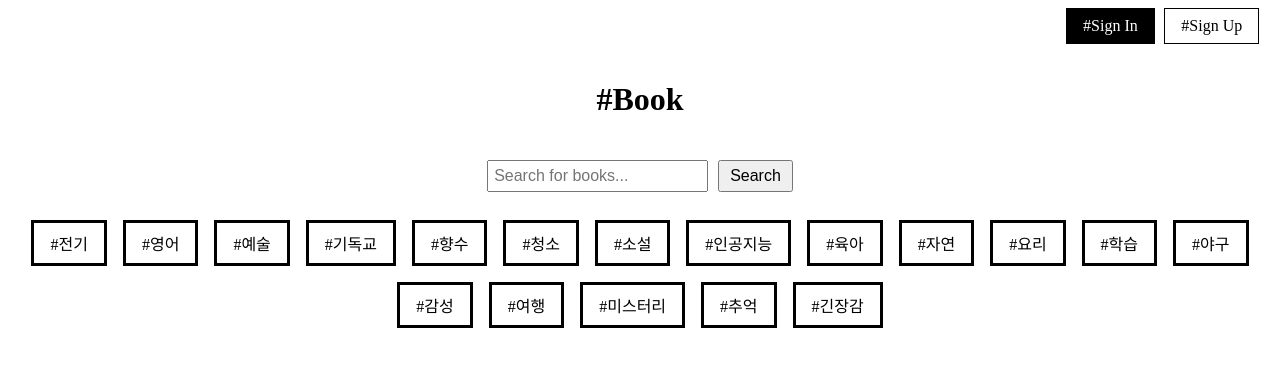
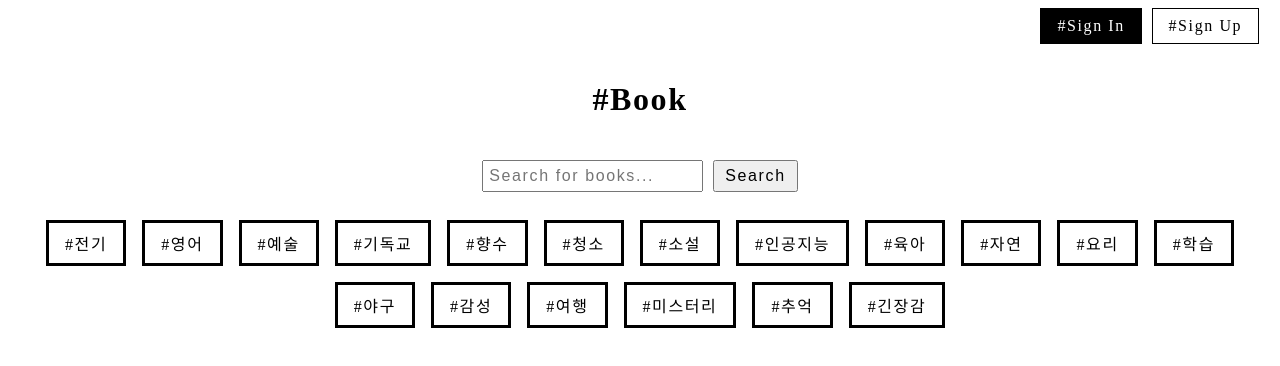
Before and after one commit to fbghk/test_nest_next, a Next.js app in the folder client/: page / in a window 1280 px wide. Shown: the top 366 px of the page. Built offline with nearby package versions, Linux system fonts and the light colour scheme.

Commit message:
Fix .\styles"

```diff
--- a/client/styles/Auth.module.css
+++ b/client/styles/Auth.module.css
@@ -12,6 +12,7 @@
 .title {
   text-align: center;
   font-size: 2rem;
+  letter-spacing: .1rem;
   margin-bottom: 1rem;
 }
 
@@ -26,6 +27,7 @@
   border: 1px solid #ddd;
   border-radius: 5px;
   font-size: 1rem;
+  letter-spacing: .1rem;
 }
 
 .button {
@@ -36,6 +38,7 @@
   border: none;
   border-radius: 5px;
   font-size: 1rem;
+  letter-spacing: .1rem;
   cursor: pointer;
 }
 
@@ -52,11 +55,13 @@
   text-decoration: none;
   color: black;
   font-size: 0.9rem;
+  letter-spacing: .1rem;
   margin-top: 1rem;
   cursor: pointer;
 }
 
 .label {
   font-size: 1rem;
+  letter-spacing: .1rem;
   margin: 0.5rem 0;
 }
--- a/client/styles/Home.module.css
+++ b/client/styles/Home.module.css
@@ -19,12 +19,14 @@
   margin: 0;
   line-height: 1.15;
   font-size: 4rem;
+  letter-spacing: .1rem;
   text-align: center;
 }
 
 .description {
   text-align: center;
   font-size: 1.5rem;
+  letter-spacing: .1rem;
   margin: 1rem 0;
 }
 
@@ -43,12 +45,13 @@
 .logo{
   font-family: 'Khmer';
   margin: 0;
-
+  letter-spacing: .1rem;
 }
 
 .signIn, .signUp {
   text-decoration: none;
   font-size: 1rem;
+  letter-spacing: .1rem;
   padding: 0.5rem 1rem;
   margin: 0 0.3rem;
   border: 1px solid black;
--- a/client/styles/SearchBar.module.css
+++ b/client/styles/SearchBar.module.css
@@ -7,11 +7,13 @@
 .searchBar input {
   padding: 5px;
   font-size: 16px;
+  letter-spacing: .1rem;
 }
 
 .searchBar button {
   padding: 5px 10px;
   margin-left: 10px;
   font-size: 16px;
+  letter-spacing: .1rem;
   cursor: pointer;
 }
--- a/client/styles/Tags.module.css
+++ b/client/styles/Tags.module.css
@@ -10,6 +10,7 @@
 .tags button {
   padding: 0.5rem 1rem;
   font-size: 1rem;
+  letter-spacing: .1rem;
   margin: 0.5rem;
   cursor: pointer;
   /* outline: solid; */
```
